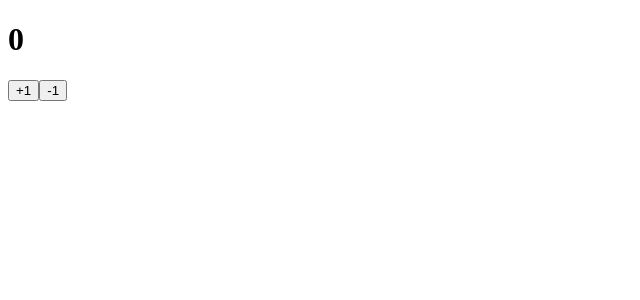
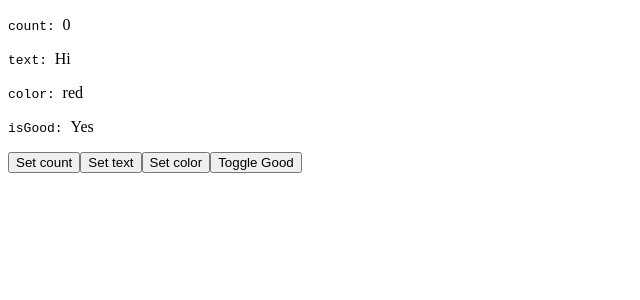
Before and after one commit to EungBug/react-typescript-study, a React (Create React App) app: page / in a window 1280 px wide. Shown: the top 300 px of the page, without its empty margins (0-640 px from the left). Built offline with nearby package versions, Linux system fonts and the light colour scheme.

Commit message:
Study UseReducer2

```diff
--- a/src/App.tsx
+++ b/src/App.tsx
@@ -3,6 +3,7 @@ import React from 'react';
 import Greetings from './Greetings';
 import Counter from 'Counter';
 import MyForm from 'MyForm';
+import ReducerSample from 'ReducerSample';
 
 /**
  * Greetings component
@@ -17,10 +18,10 @@ import MyForm from 'MyForm';
 
 /*
  Counter component
- */
 const App: React.FC = () => {
   return <Counter />;
 };
+ */
 
 /**
  * MyForm component
@@ -32,4 +33,11 @@ const App: React.FC = () => {
 };
  */
 
+/**
+ * ReducerSample component
+ */
+const App: React.FC = () => {
+  return <ReducerSample />;
+};
+
 export default App;
--- /dev/null
+++ b/src/ReducerSample.tsx
@@ -0,0 +1,71 @@
+import React, { useReducer } from 'react';
+
+type Color = 'red' | 'orange' | 'yellow';
+
+type State = {
+  count: number;
+  text: string;
+  color: Color;
+  isGood: boolean;
+};
+
+type Action =
+  | { type: 'SET_COUNT'; count: number }
+  | { type: 'SET_TEXT'; text: string }
+  | { type: 'SET_COLOR'; color: Color }
+  | { type: 'SET_GOOD'; isGood: boolean };
+
+const reducer = (state: State, action: Action): State => {
+  switch (action.type) {
+    case 'SET_COUNT':
+      return { ...state, count: action.count };
+    case 'SET_TEXT':
+      return { ...state, text: action.text };
+    case 'SET_COLOR':
+      return { ...state, color: action.color };
+    case 'SET_GOOD':
+      return { ...state, isGood: action.isGood };
+    default:
+      throw new Error(`Unhandled action type: ${action}`);
+  }
+};
+
+const ReducerSample = () => {
+  const [state, dispatch] = useReducer(reducer, {
+    count: 0,
+    text: 'Hi',
+    color: 'red',
+    isGood: true,
+  });
+
+  const setCount = () => dispatch({ type: 'SET_COUNT', count: 5 });
+  const setText = () => dispatch({ type: 'SET_TEXT', text: 'Hello, world!' });
+  const setColor = () => dispatch({ type: 'SET_COLOR', color: 'orange' });
+  const setGood = () => dispatch({ type: 'SET_GOOD', isGood: false });
+
+  return (
+    <div>
+      <p>
+        <code>count: </code> {state.count}
+      </p>
+      <p>
+        <code>text: </code> {state.text}
+      </p>
+      <p>
+        <code>color: </code> {state.color}
+      </p>
+      <p>
+        <code>isGood: </code> {state.isGood ? 'Yes' : 'No'}
+      </p>
+
+      <div>
+        <button onClick={setCount}>Set count</button>
+        <button onClick={setText}>Set text</button>
+        <button onClick={setColor}>Set color</button>
+        <button onClick={setGood}>Toggle Good</button>
+      </div>
+    </div>
+  );
+};
+
+export default ReducerSample;
```
